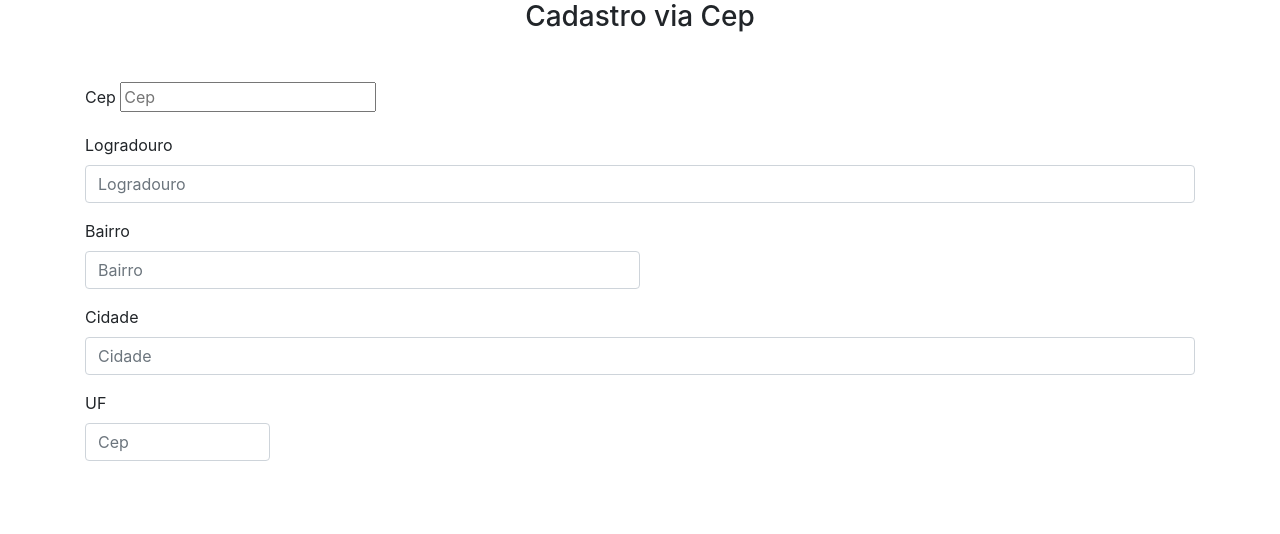
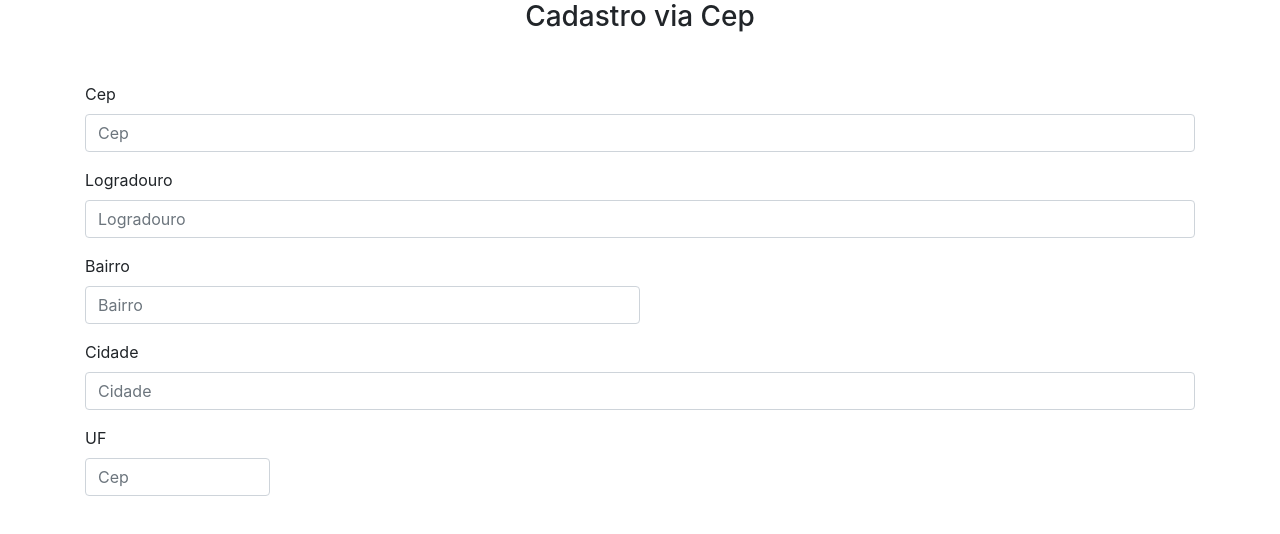
Before and after one commit to kleveshenrique/BuscaCep, a plain HTML site: page index.html in a window 1280 px wide. Drawn offline with nearby package versions, Linux system fonts and the light colour scheme.

Commit message:
correção campos do form

```diff
--- a/index.html
+++ b/index.html
@@ -17,7 +17,7 @@
         <div class="container mt-5 ">
             <div class="form-group">
                 <label for="cep">Cep</label>
-                <input type="text" onblur="buscaPorCep()" class="form-controlgit" id="cep" name="cep" placeholder="Cep">
+                <input type="text" onblur="buscaPorCep()" class="form-control" id="cep" name="cep" placeholder="Cep">
             </div>
             <div class="form-group">
                 <label for="logradouro">Logradouro</label>
```
